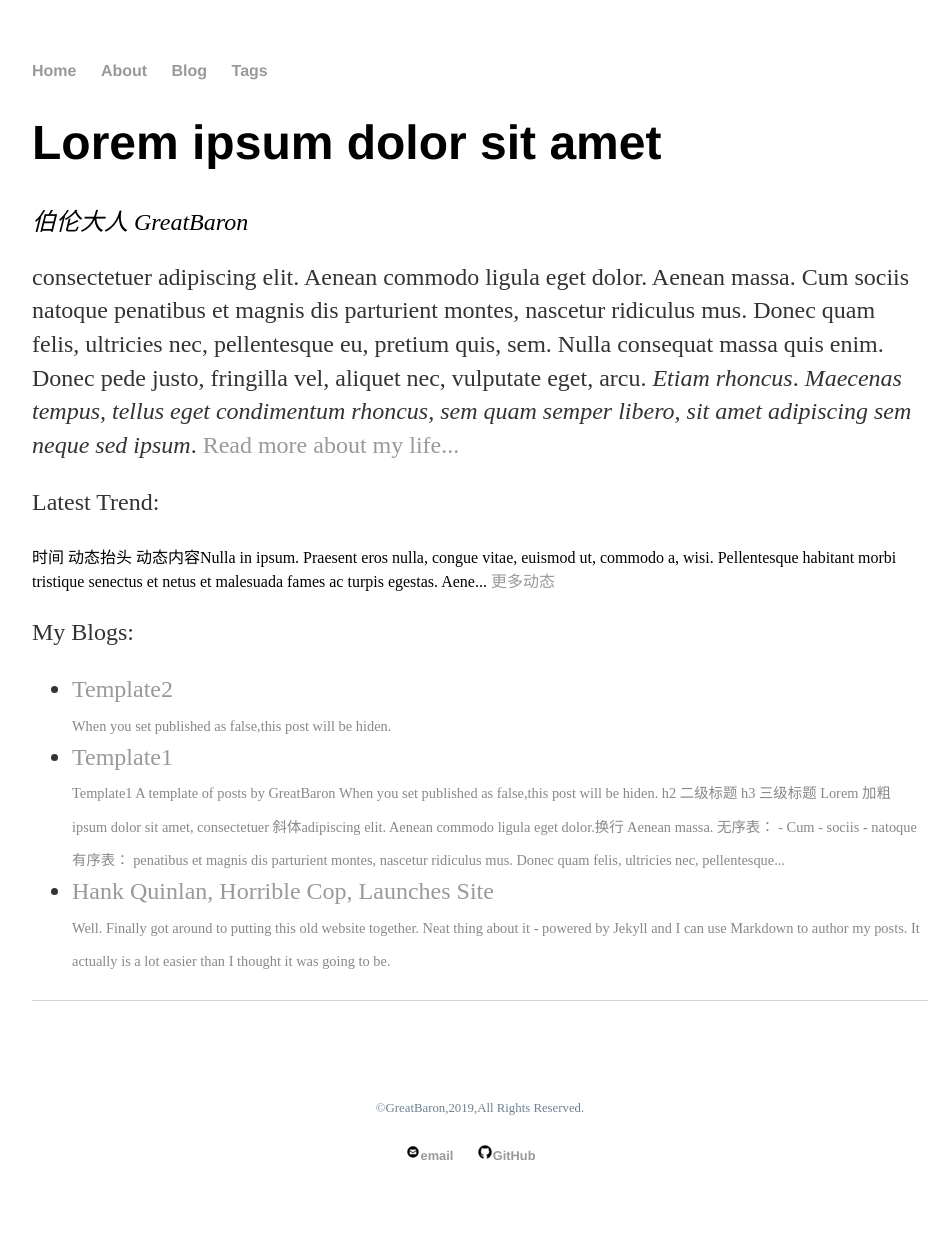
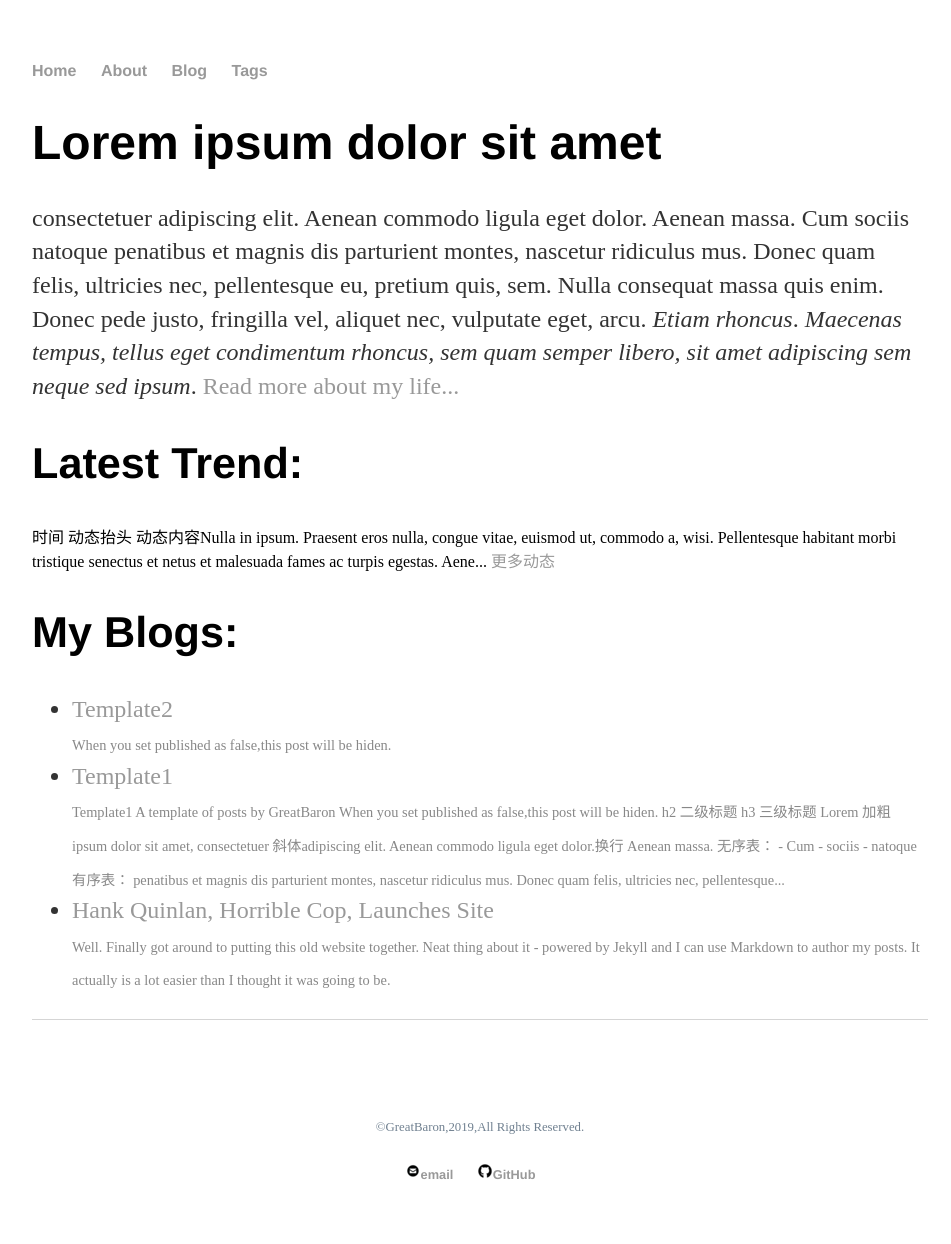
Before and after one commit to FameAndFarm/AndrewImalion.github.io, a Jekyll site: the page built from index.html, in a window 1280 px wide. Shown: the whole page, without its empty margins (160-1111 px from the left). Built offline with Jekyll 4.4.1, drawn with Linux system fonts in a browser that asks for light colours.

Commit message:
Update index.html

```diff
--- a/index.html
+++ b/index.html
@@ -6,7 +6,6 @@ description: 伯伦大人  GreatBaron
 
 <div class="blurb">
     <h1>Lorem ipsum dolor sit amet</h1>
-    <span class="subheading">{{ page.description }}</span>
     <p>consectetuer adipiscing elit. Aenean commodo ligula eget dolor. Aenean massa. Cum sociis natoque penatibus et magnis dis
     parturient montes, nascetur ridiculus mus. Donec quam felis, ultricies nec, pellentesque eu, pretium quis, sem. Nulla consequat
     massa quis enim. Donec pede justo, fringilla vel, aliquet nec, vulputate eget, arcu.
@@ -16,7 +15,7 @@ description: 伯伦大人  GreatBaron
 </div>
 
 <div class="trend-shortcut">
-    <p>Latest Trend:</p>
+    <h2>Latest Trend:</h2>
     {% for my_trends in site.my_trends %}
     <span>{{ my_trends.content | strip_html | truncate:300}}</span>
     {% endfor %}
@@ -24,7 +23,7 @@ description: 伯伦大人  GreatBaron
 </div>
 
 <div>
-    <p>My Blogs:</p>
+    <h2>My Blogs:</h2>
     <ul>
         {% for post in site.posts %}
         <li>
```
